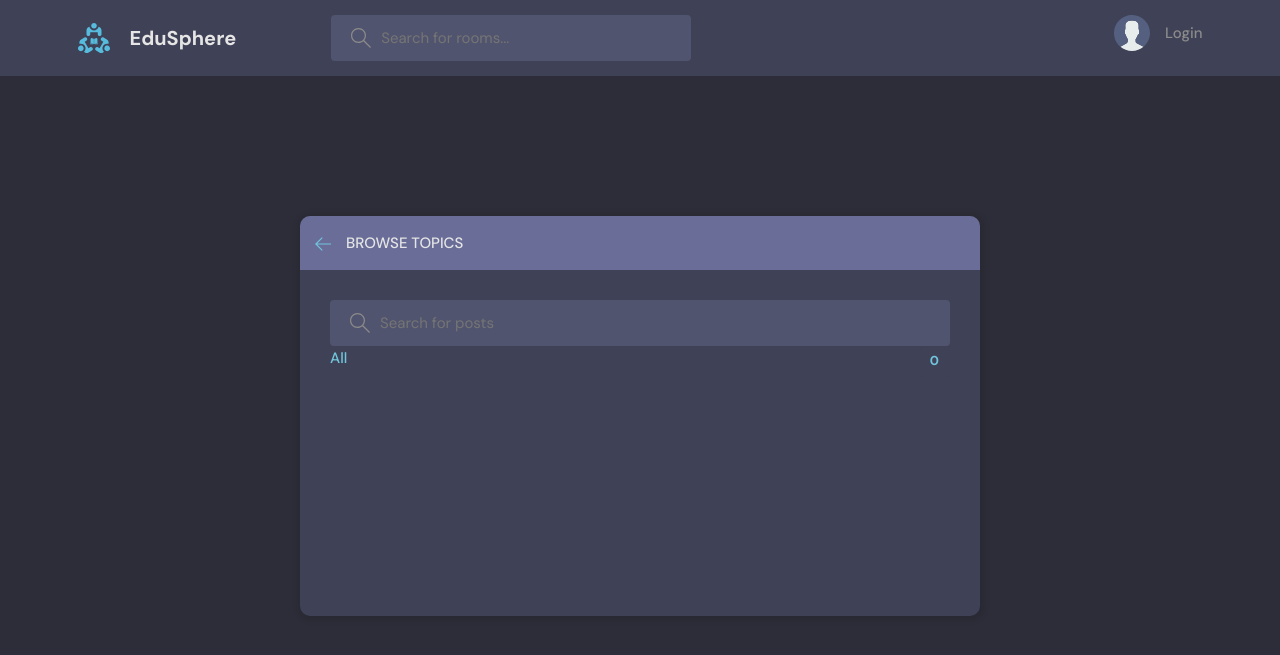
After one commit to 22DP3RPotj/EduSphere, a Django app: page /topics/ in a window 1280 px wide. The commit adds this page. Shown: the top 655 px of the page. Run offline with Django 5.2, Linux system fonts and the light colour scheme; data that the repository does not hold is empty.

Commit message:
Update UI

```diff
--- a/core/urls.py
+++ b/core/urls.py
@@ -13,4 +13,7 @@ urlpatterns = [
     path('room/<uuid:id>/', room_views.room, name="room"),
     path('create-room/', room_views.create_room, name="create-room"),
     path('update-room/<uuid:id>/', room_views.update_room, name="update-room"),
+
+    path('topics/', room_views.topics, name="topics"),
+    path('activity/', room_views.activity, name="activity"),
 ]
--- a/core/views/main_views.py
+++ b/core/views/main_views.py
@@ -6,7 +6,7 @@ from ..models import Room, Topic, Message, User
 from ..forms import UserForm
 
 def home(request):
-    q = request.GET.get('q') or ''
+    q = request.GET.get('q', '')
 
     if q:
         rooms = Room.objects.filter(
--- a/core/views/room_views.py
+++ b/core/views/room_views.py
@@ -3,7 +3,7 @@ from django.contrib import messages
 from django.contrib.auth.decorators import login_required
 from django.db.models import Count
 from django.core.exceptions import PermissionDenied
-from ..models import Room, Topic
+from ..models import Room, Topic, Message
 from ..forms import RoomForm
 
 
@@ -62,3 +62,15 @@ def update_room(request, id):
         return redirect('home')
 
     return render(request, 'core/room-form.html', {'form': form, 'topics': topics, 'room': room})
+
+
+def topics(request):
+    q = request.GET.get('q', '')
+    topics = Topic.objects.filter(
+        name__icontains=q
+    ).annotate(room_count=Count('room')).order_by('-room_count')
+    return render(request, 'core/topics.html', {'topics': topics})
+
+def activity(request):
+    room_message = Message.objects.all()
+    return render(request, 'core/activity.html', {'room_messages': room_message})
--- a/static/style.css
+++ b/static/style.css
@@ -119,9 +119,11 @@ svg {
 }
 
 .btn--pill {
-  border-radius: 10rem;
+  width: 100%;
+  border-radius: 8rem;
   font-size: 1.4rem;
   font-weight: 700;
+  justify-content: center;
   padding: 6px 2.5rem;
   color: var(--color-main);
   background: transparent;
@@ -437,6 +439,11 @@ svg {
   border-radius: 1rem;
   box-shadow: 1px 1px 6px 3px rgba(0, 0, 0, 0.1);
   overflow: hidden;
+  overflow-y: auto;
+  display: flex;
+  flex-direction: column;
+  justify-content: flex-start;
+  max-height: calc(100vh - 10rem);
 }
 
 .layout__boxHeader {
--- a/templates/components/activity-component.html
+++ b/templates/components/activity-component.html
@@ -27,7 +27,6 @@
                 </button>
             </div>
             {% endif %}
-
         </div>
         <div class="activities__boxContent">
             <p>replied to post “<a href="{% url 'room' message.room.id %}">{{ message.room.name }}</a>”</p>
--- a/templates/components/topic-component.html
+++ b/templates/components/topic-component.html
@@ -13,7 +13,7 @@
     {% endfor %}
 
     </ul>
-    <a class="btn btn--link" href="topics.html">
+    <a class="btn btn--link" href="{% url 'topics' %}">
     More
     <svg version="1.1" xmlns="http://www.w3.org/2000/svg" width="32" height="32" viewBox="0 0 32 32">
         <title>chevron-down</title>
--- /dev/null
+++ b/templates/core/topics.html
@@ -0,0 +1,48 @@
+{% extends 'components/main.html' %}
+
+{% block content %}
+  <main class="create-room layout">
+    <div class="container">
+      <div class="layout__box">
+        <div class="layout__boxHeader">
+          <div class="layout__boxTitle">
+            <a href="{% firstof request.META.HTTP_REFERER '/' %}">
+              <svg version="1.1" xmlns="http://www.w3.org/2000/svg" width="32" height="32" viewBox="0 0 32 32">
+                <title>arrow-left</title>
+                <path
+                  d="M13.723 2.286l-13.723 13.714 13.719 13.714 1.616-1.611-10.96-10.96h27.625v-2.286h-27.625l10.965-10.965-1.616-1.607z"
+                ></path>
+              </svg>
+            </a>
+            <h3>Browse Topics</h3>
+          </div>
+        </div>
+
+        <div class="topics-page layout__body">
+          <form class="header__search" action="" method="GET">
+            <label>
+              <svg version="1.1" xmlns="http://www.w3.org/2000/svg" width="32" height="32" viewBox="0 0 32 32">
+                <title>search</title>
+                <path
+                  d="M32 30.586l-10.845-10.845c1.771-2.092 2.845-4.791 2.845-7.741 0-6.617-5.383-12-12-12s-12 5.383-12 12c0 6.617 5.383 12 12 12 2.949 0 5.649-1.074 7.741-2.845l10.845 10.845 1.414-1.414zM12 22c-5.514 0-10-4.486-10-10s4.486-10 10-10c5.514 0 10 4.486 10 10s-4.486 10-10 10z"
+                ></path>
+              </svg>
+              <input name="q" placeholder="Search for posts" />
+            </label>
+          </form>
+
+          <ul class="topics__list">
+            <li>
+              <a href="/" class="active">All<span>{{ topics.count }}</span></a>
+            </li>
+            {% for topic in topics %}
+            <li>
+              <a href="{% url 'home' %}?q={{ topic.name }}">{{ topic.name }}<span>{{ topic.room_set.all.count }}</span></a>
+            </li>
+            {% endfor %}
+          </ul>
+        </div>
+      </div>
+    </div>
+  </main>
+{% endblock content %}
```
Also changed, not shown: templates/core/_login.html (deleted, +0 -21 lines), templates/core/_register.html (deleted, +0 -18 lines), templates/core/activity.html (added, +59 -0 lines), templates/core/home.html (+4 -4 lines).
